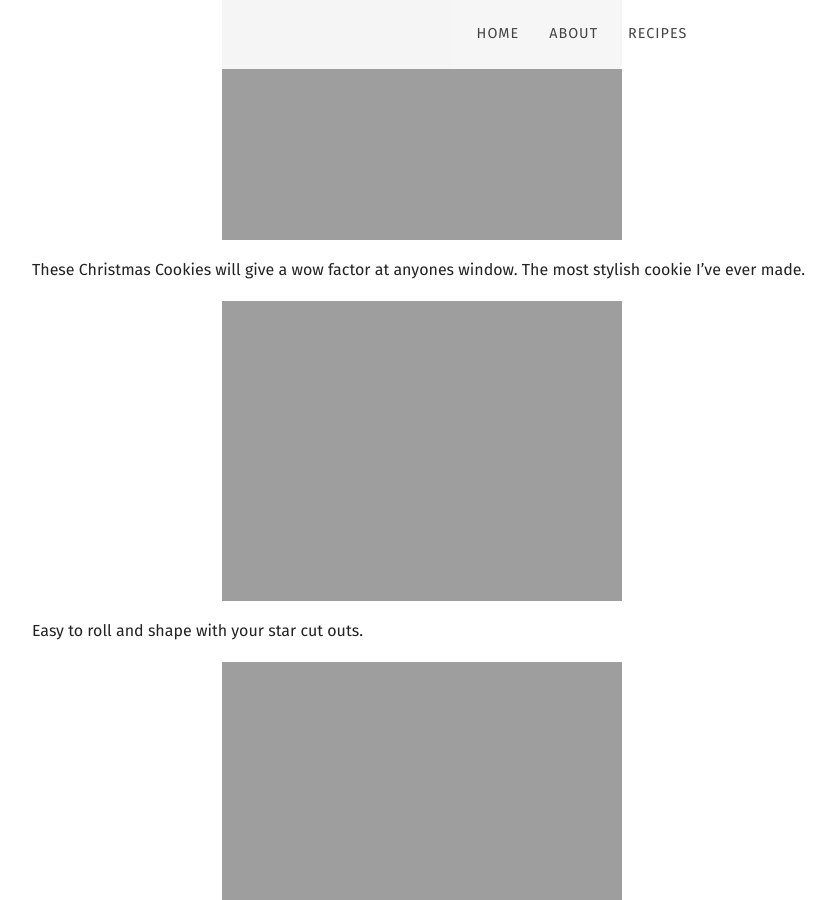
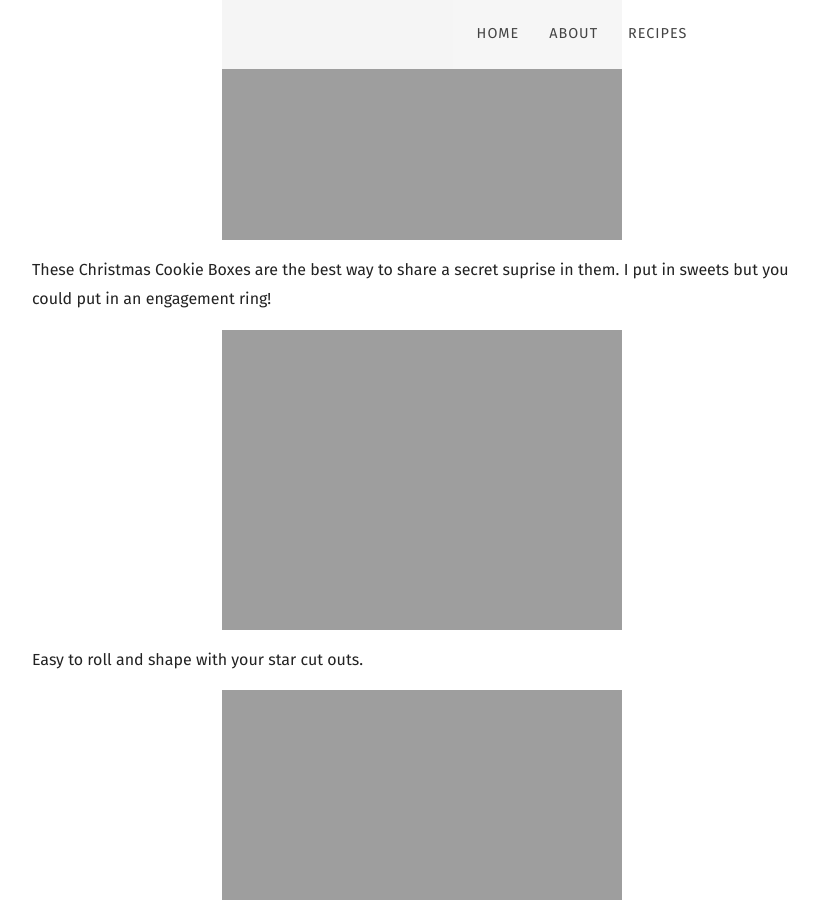
Before and after one commit to mcginleyireland/irishbaking.github.io, a Jekyll site: the page built from _posts/2022-11-11-christmas-cookie-box.md, in a window 1280 px wide and 900 px high, scrolled down 375 px. Shown: the whole window, without its empty margins (58-894 px from the left). Built offline with Jekyll 4.4.1, drawn with Linux system fonts in a browser that asks for light colours; nearby versions of some CDN libraries; some web fonts are replaced; some of the changed text lies outside the part shown.

Commit message:
Updating the images.

```diff
--- a/_posts/2022-11-11-christmas-cookie-box.md
+++ b/_posts/2022-11-11-christmas-cookie-box.md
@@ -4,10 +4,10 @@ title: Christmas Cookie Box
 categories:
   - Christmas
   - Cookies
-featured_image: https://irishbaking.ie/images/Cookies/Christmas_Cookie_Box/Image_18.jpg
+featured_image: https://irishbaking.ie/images/Cookies/Christmas_Cookie_Box/Image_14.jpg
 recipe:
-  servings: 15 Cookies
-  prep: 40 minutes
+  servings: 5 Cookie Boxes
+  prep: 120 minutes
   cook: 30 minutes
   ingredients_markdown: |-
     **Cookie Shortbread**
@@ -51,7 +51,7 @@ recipe:
     6. Let them cool for 5-10 mins and place them on a wire rack to cool more. The Isomalt will be difficult to remove from the baking tray straight away.
 
 ---
-These Christmas Cookies will give a wow factor at anyones window. The most stylish cookie I've ever made.
+These Christmas Cookie Boxes are the best way to share a secret suprise in them. I put in sweets but you could put in an engagement ring!
 
 ![Cake](https://irishbaking.ie/images/Cookies/Christmas_Cookie_Box/Image_1.jpg)
 
@@ -132,7 +132,3 @@ This just looks amazing. Put them on the tree or by the window. People will be a
 ![Cake](https://irishbaking.ie/images/Cookies/Christmas_Cookie_Box/Image_20.jpg)
 
 This just looks amazing. Put them on the tree or by the window. People will be amazed.
-
-![Cake](https://irishbaking.ie/images/Cookies/Christmas_Cookie_Box/Image_21.jpg)
-
-This just looks amazing. Put them on the tree or by the window. People will be amazed.
```
